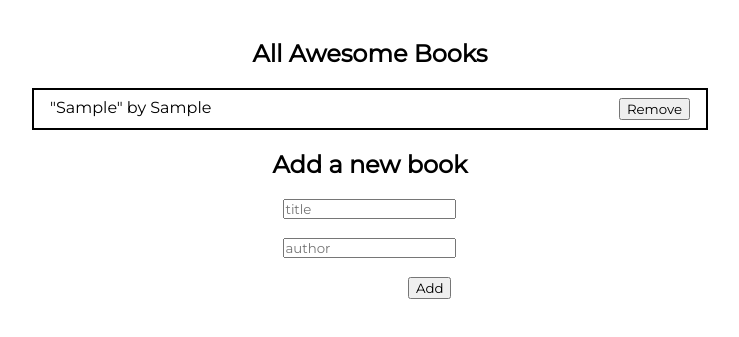
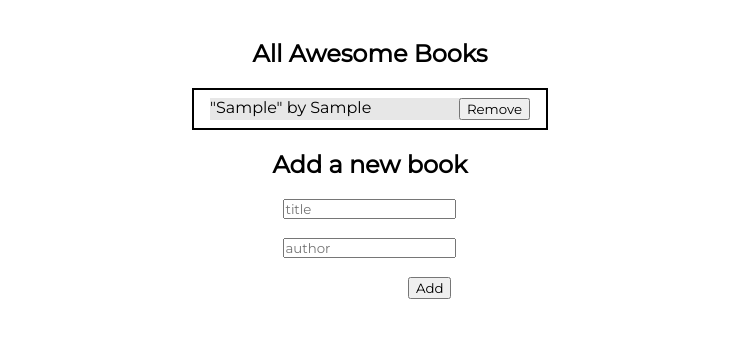
Before and after one commit to VelzckC0D3/Awesome_Books_Js, a website: page index.html in a window 1280 px wide. Both pictures are taken after typing "Sample", "Sample" into the empty fields and a click on the button "Add". Shown: the part 71-408 px from the top of the page, without its empty margins (270-1009 px from the left). Drawn offline with Linux system fonts and the light colour scheme.

Commit message:
Update Style
- corrected style

```diff
--- a/style/style.css
+++ b/style/style.css
@@ -19,8 +19,12 @@
 
 .booksLi {
   display: flex;
-  width: 50vw;
+  width: 20rem;
   justify-content: space-between;
+}
+
+.booksLi:nth-child(odd) {
+  background-color: rgba(0, 0, 0, 0.096);
 }
 
 #createBook {
```
